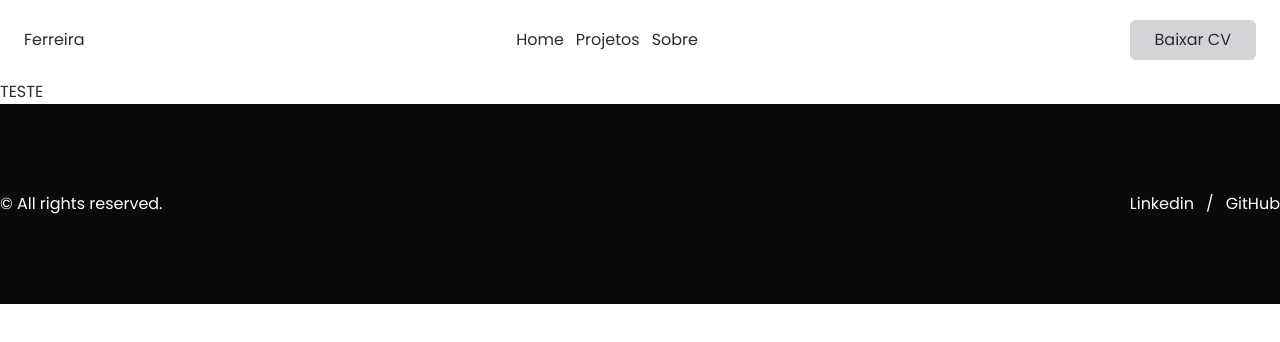
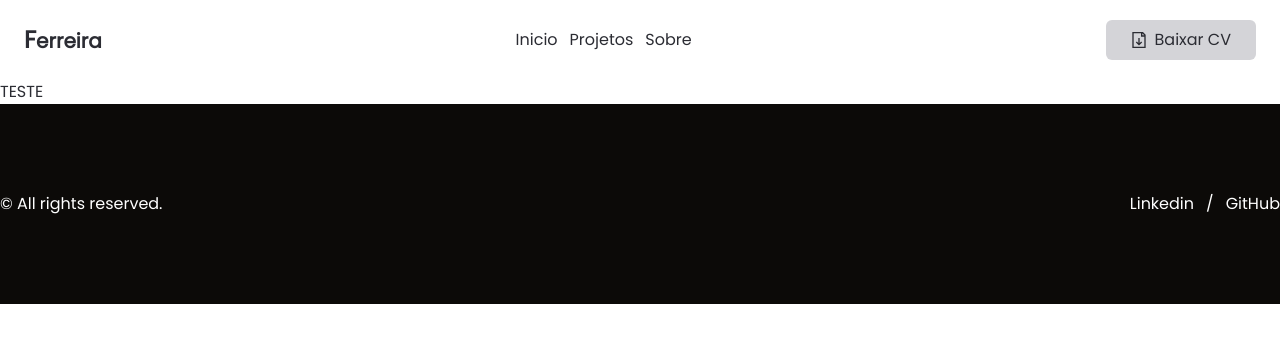
Before and after one commit to MateusSantosF/Portfolio, a React (Vite) app: page /projeto/1 in a window 1280 px wide. Shown: the top 342 px of the page. Built offline with nearby package versions, Linux system fonts and the light colour scheme.

Commit message:
feat: :sparkles: adjust application routes

```diff
--- a/src/pages/home/index.tsx
+++ b/src/pages/home/index.tsx
@@ -1,9 +1,13 @@
+import About from "./components/About";
 import LandPage from "./components/LandPage";
+import Projects from "./components/Projects";
 
 function Home() {
   return (
     <main>
      <LandPage />
+     <Projects />
+     <About />
     </main>
   );
 }
--- a/src/routes/routes.tsx
+++ b/src/routes/routes.tsx
@@ -1,6 +1,7 @@
 import { Route, Routes } from 'react-router-dom';
 import { Fragment } from 'react/jsx-runtime';
 import Home from '../pages/home';
+import NotFound from '@/pages/404';
 
 
 function AppRoutes() {
@@ -9,6 +10,7 @@ function AppRoutes() {
         <Routes>
             <Route path="/" element={<Home />} />
             <Route path="/projeto/:projectId" element={<>TESTE</>} />
+            <Route path="*" element={<NotFound />} />
         </Routes>
       </Fragment>
   );
--- /dev/null
+++ b/src/shared/components/Divider/index.tsx
@@ -0,0 +1,16 @@
+import React from "react";
+
+type TDividerProps = React.HTMLAttributes<HTMLDivElement> & {
+  maxWidth?: string | number;
+  height?: string;
+};
+
+function Divider({ maxWidth, style, height = "2px", ...props }: TDividerProps) {
+  const combinedStyle = { maxWidth, height, ...style };
+
+  return (
+    <div {...props} className="bg-gray-600" style={combinedStyle}></div>
+  );
+}
+
+export default Divider;
--- /dev/null
+++ b/src/shared/components/HashLink/index.tsx
@@ -0,0 +1,9 @@
+type THashLinkProps = {
+  children: string | React.ReactNode;
+} & React.AnchorHTMLAttributes<HTMLAnchorElement>;
+
+function HashLink({ children, ...props }: THashLinkProps) {
+  return <a {...props}>{children}</a>;
+}
+
+export default HashLink;
--- a/src/shared/components/Header/index.tsx
+++ b/src/shared/components/Header/index.tsx
@@ -1,28 +1,60 @@
+import { ElementRef, useEffect, useRef } from "react";
 import Button from "../Button";
-import Link from "../Link";
+import HashLink from "../HashLink";
+import { GrDocumentDownload } from "react-icons/gr";
 
 function Header() {
+  const headerRef = useRef<ElementRef<"div">>(null);
+
+  // * Set listeners scroll event
+  useEffect(() => {
+    const headerEl = headerRef.current;
+    if (headerEl == null) return;
+
+    if (window.scrollY >= 30) headerEl.classList.add("shadow-lg");
+
+    const onScroll = () => {
+      const scroll = window.scrollY;
+
+      if (scroll >= 30) {
+        headerEl.classList.add("shadow-lg");
+      } else if (scroll < 20) {
+        headerEl.classList.remove("shadow-lg");
+      }
+    };
+
+    window.addEventListener("scroll", onScroll);
+
+    return () => {
+      window.removeEventListener("scroll", onScroll);
+    };
+  }, [headerRef]);
+
   return (
-    <header className="h-[80px] w-full flex items-center justify-center sticky top-0 bg-white ">
+    <header
+      className="h-[80px] w-full flex items-center justify-center sticky top-0 bg-white"
+      ref={headerRef}
+    >
       <div className="flex px-6 items-center justify-between container">
-        <div>
-          Ferreira
-        </div>
+        <h2 className="font-bold text-xl">
+          <span className="text-2xl">F</span>erreira
+        </h2>
         <nav>
-          <ul className="flex gap-3 items-center">
+          <ul className="flex gap-3 items-center font-light">
             <li>
-            <Link to="/">Home</Link>
+              <HashLink href="#home">Inicio</HashLink>
             </li>
             <li>
-            <Link to="/projetos">Projetos</Link>
+              <HashLink href="#projects">Projetos</HashLink>
             </li>
             <li>
-            <Link to="/projetos">Sobre</Link>
+              <HashLink href="#about">Sobre</HashLink>
             </li>
           </ul>
         </nav>
         <div>
           <Button size="sm" color="secondary" variant="solid">
+            <GrDocumentDownload  />
             Baixar CV
           </Button>
         </div>
```
